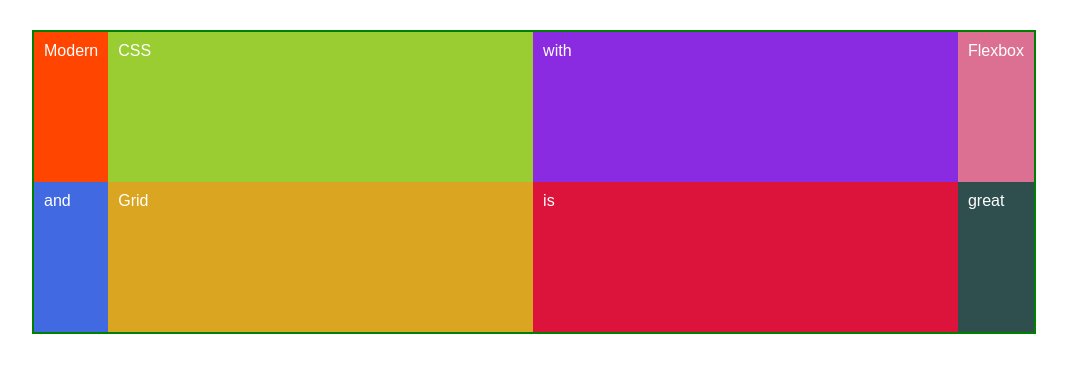
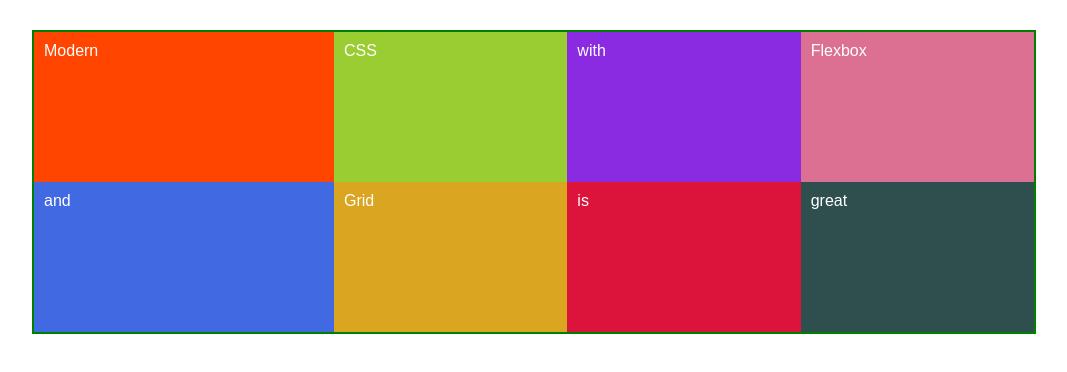
Before and after one commit to JuanCeja/Grid-Learn-MinMaxFunc, a plain HTML site: page index.html in a window 1280 px wide. Shown: the whole page, without its empty margins (106-1173 px from the left). Drawn offline with Linux system fonts and the light colour scheme.

Commit message:
using minmax function

```diff
--- a/styles.scss
+++ b/styles.scss
@@ -5,8 +5,15 @@
     border: 2px solid green;
 
     display: grid;
-    grid-template-rows: repeat(2, 150px);
-    grid-template-columns: max-content 1fr 1fr max-content;
+
+    // ----- USING MIN-CONTENT AND MAX-CONTENT ------
+    // grid-template-rows: repeat(2, 150px);
+    // grid-template-columns: max-content 1fr 1fr min-content;
+    // grid-template-rows: repeat(2, min-content);
+
+    // ------- USING MINMAX FUNCTION -------
+    grid-template-rows: repeat(2, minmax(150px, min-content));
+    grid-template-columns: minmax(200px, 300px) repeat(3, 1fr);
 
 
     .item {
```
Also changed, not shown: styles.css, 1 other file.
